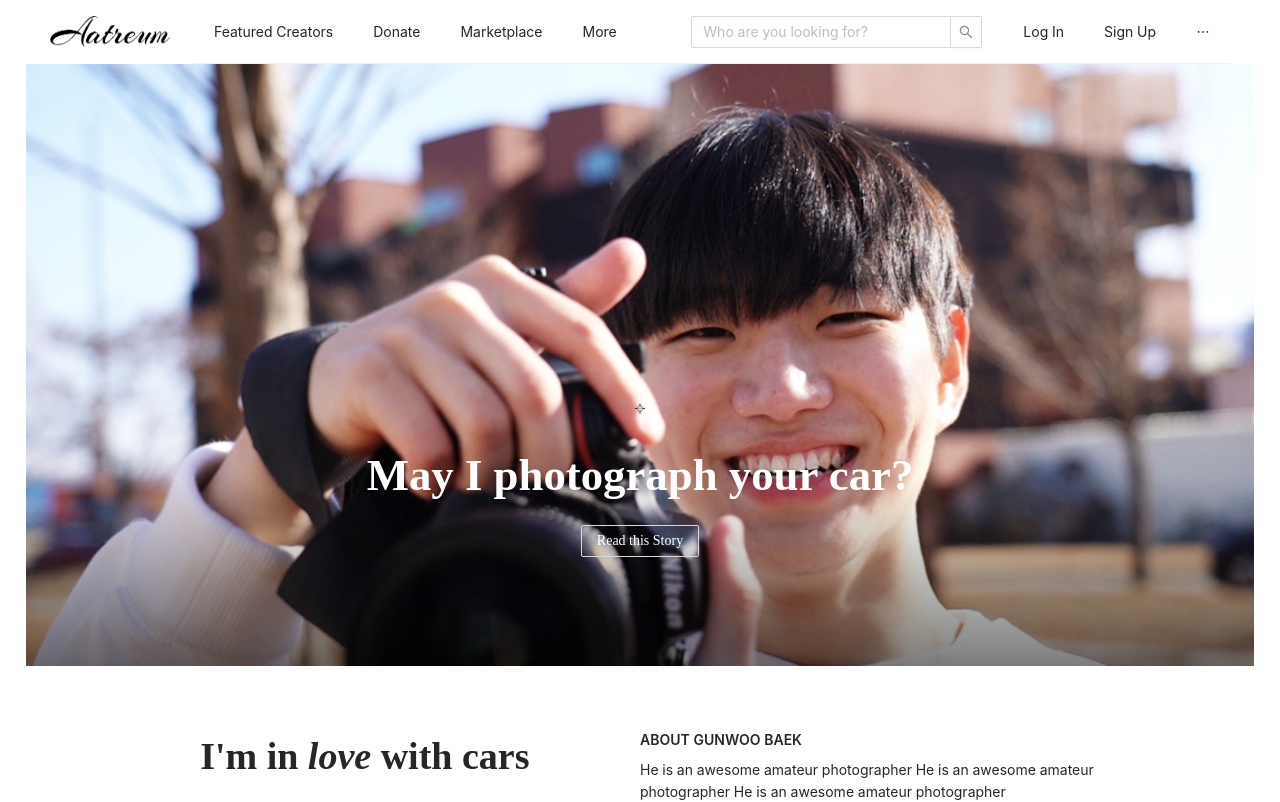
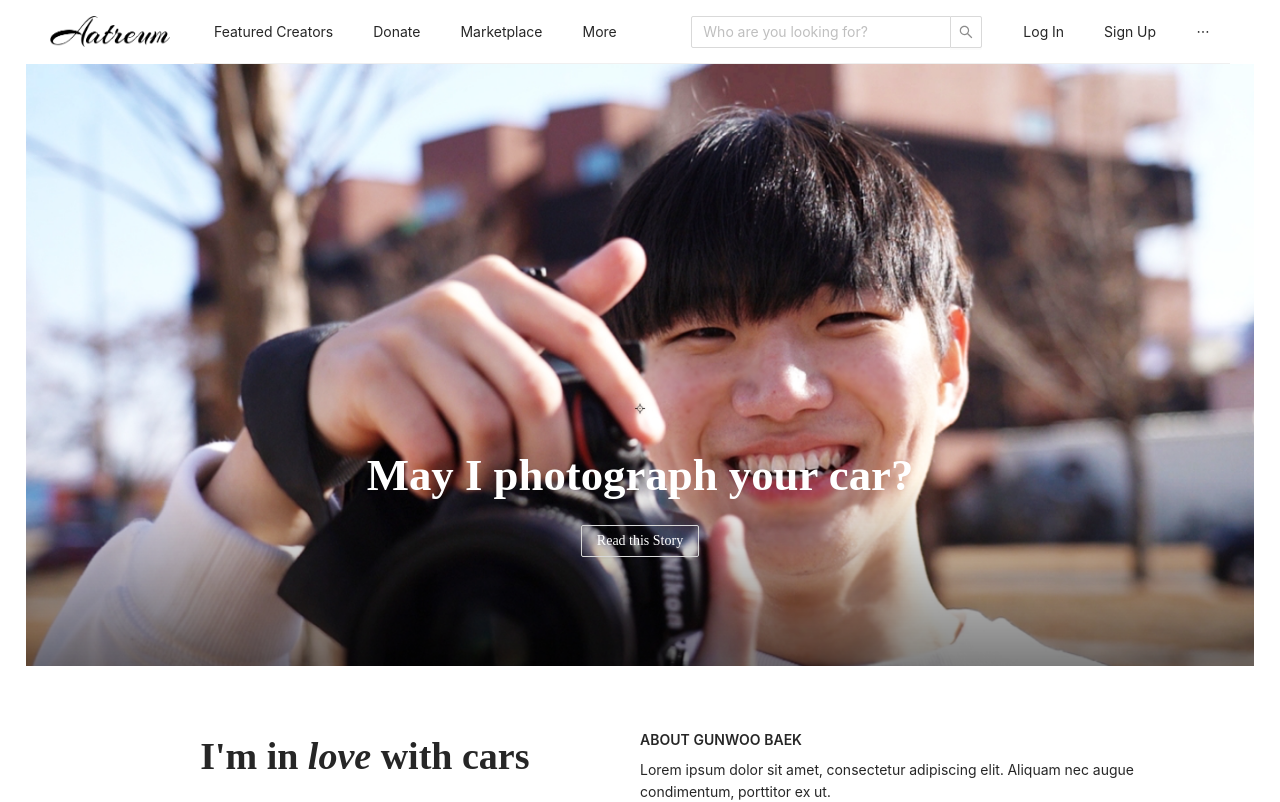
Before and after one commit to Hangyul-Son/Aatreum, a React (Create React App) app: page /bio/1 in a window 1280 px wide. Shown: the top 802 px of the page. Built offline with nearby package versions, Linux system fonts and the light colour scheme.

Commit message:
Repace short-intro text to lorem ipsum

```diff
--- a/src/components/bio/bio-short-intro.tsx
+++ b/src/components/bio/bio-short-intro.tsx
@@ -18,8 +18,8 @@ function BioShortIntro() {
         <Space direction="vertical" className="short-intro-paragraph-space">
           <Text strong>ABOUT GUNWOO BAEK</Text>
           <Text>
-            He is an awesome amateur photographer He is an awesome amateur
-            photographer He is an awesome amateur photographer
+            Lorem ipsum dolor sit amet, consectetur adipiscing elit. Aliquam nec
+            augue condimentum, porttitor ex ut.
           </Text>
         </Space>
       </Col>
```
